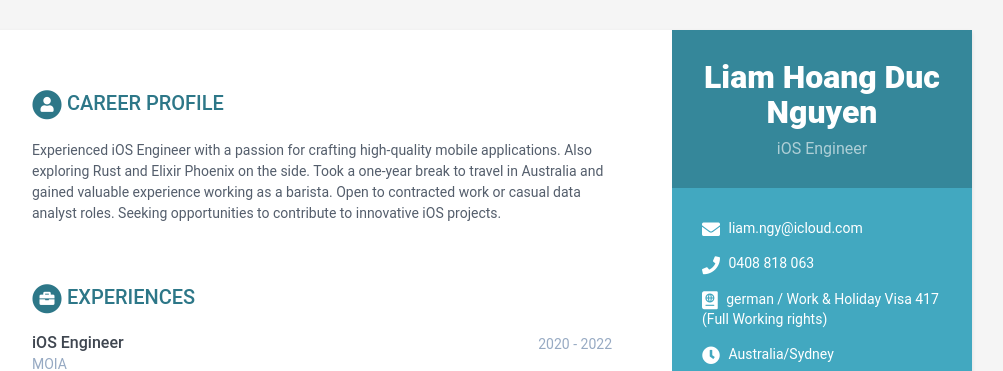
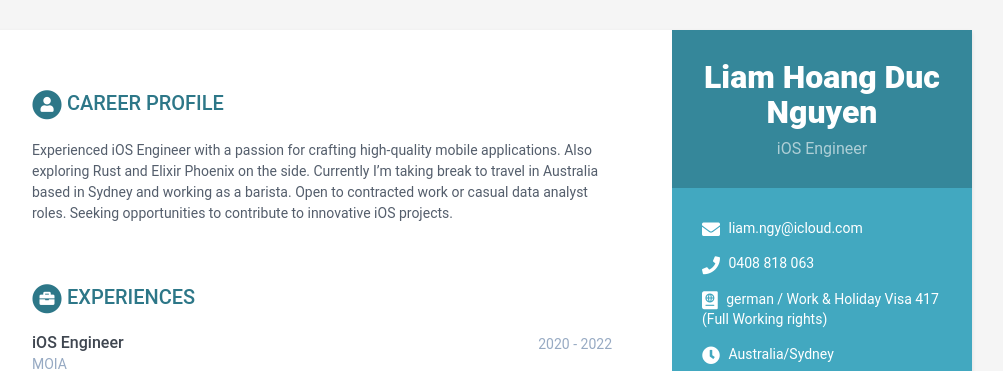
Before and after one commit to liam-ngy/liam-ngy.github.io, a Jekyll site: the page built from index.html, in a window 1280 px wide and 900 px high. Shown: the top 371 px of the window, without its empty margins (168-1171 px from the left). Built offline with Jekyll 4.4.1, drawn with Linux system fonts in a browser that asks for light colours.

Commit message:
Change tense

```diff
--- a/_data/data.yml
+++ b/_data/data.yml
@@ -57,7 +57,7 @@ career-profile:
     title: Career Profile
     summary: |
       Experienced iOS Engineer with a passion for crafting high-quality mobile applications. Also exploring Rust and Elixir Phoenix on the side.
-      Took a one-year break to travel in Australia and gained valuable experience working as a barista. Open to contracted work or casual data analyst roles.
+      Currently I'm taking break to travel in Australia based in Sydney and working as a barista. Open to contracted work or casual data analyst roles.
       Seeking opportunities to contribute to innovative iOS projects.
 
 education:
```
